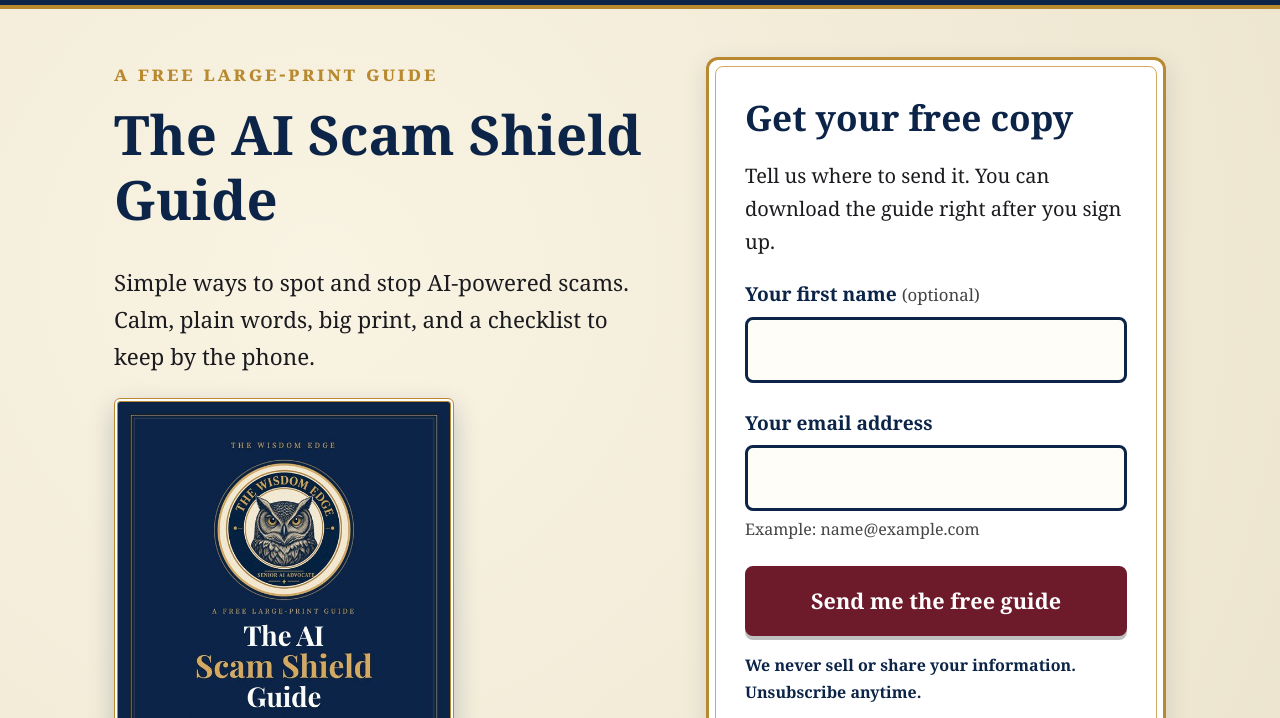
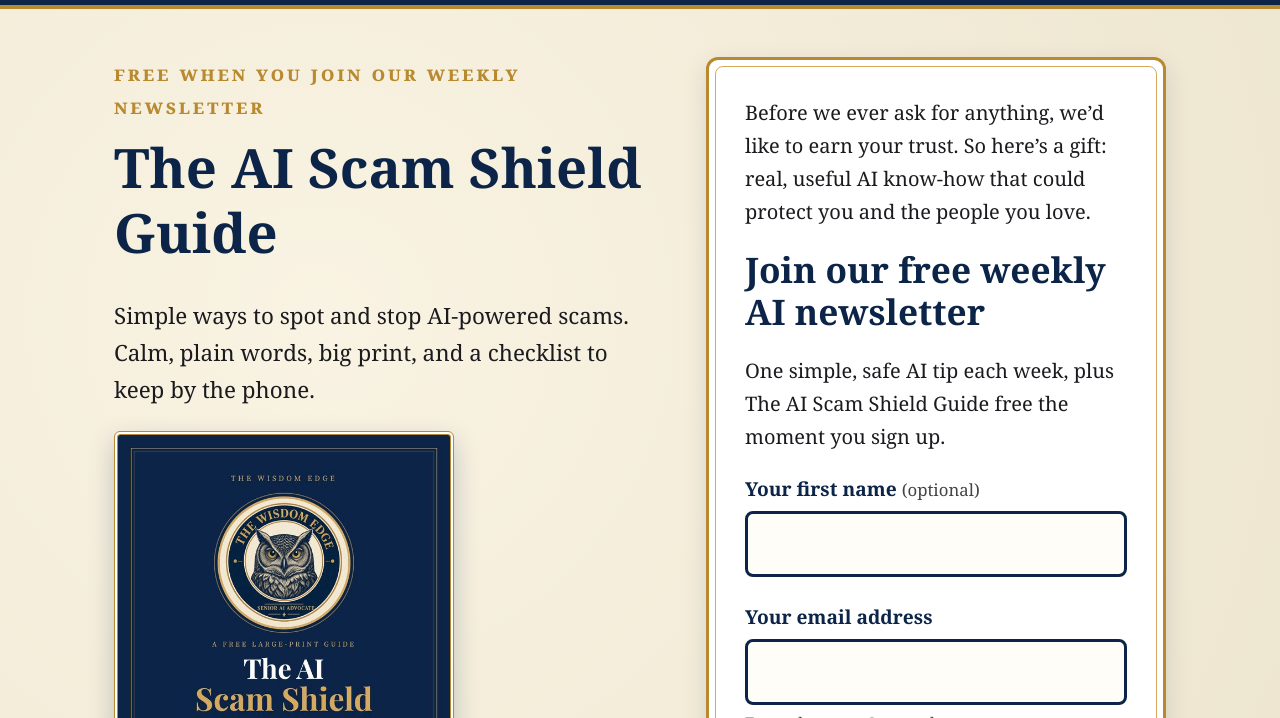
Before and after one commit to hippurkey/thewisdomedge, a plain HTML site: page scam-shield/index.html in a window 1280 px wide. Shown: the part 59-777 px from the top of the page. Drawn offline with Linux system fonts and the light colour scheme.

Commit message:
Clarify that the Scam Shield Guide comes with the weekly newsletter
The signup forms now lead with the newsletter and present the guide as
the free gift, using the approved wording on the home and landing pages.

```diff
--- a/scam-shield/index.html
+++ b/scam-shield/index.html
@@ -54,7 +54,7 @@ src="https://www.facebook.com/tr?id=1197254199399345&ev=PageView&noscript=1"
 <section class="hero ss-hero" id="top" aria-labelledby="ss-h">
   <div class="wrap ss-hero-in">
     <div class="ss-hero-text">
-      <p class="eyebrow">A free large-print guide</p>
+      <p class="eyebrow">Free when you join our weekly newsletter</p>
       <h1 id="ss-h">The AI Scam Shield Guide</h1>
       <p class="lead">Simple ways to spot and stop AI-powered scams. Calm, plain words, big print, and a checklist to keep by the phone.</p>
       <figure class="ss-cover">
@@ -63,8 +63,9 @@ src="https://www.facebook.com/tr?id=1197254199399345&ev=PageView&noscript=1"
     </div>
 
     <div class="card ss-form-card" id="signup" aria-labelledby="signup-h">
-      <h2 id="signup-h">Get your free copy</h2>
-      <p>Tell us where to send it. You can download the guide right after you sign up.</p>
+      <p>Before we ever ask for anything, we&rsquo;d like to earn your trust. So here&rsquo;s a gift: real, useful AI know-how that could protect you and the people you love.</p>
+      <h2 id="signup-h">Join our free weekly AI newsletter</h2>
+      <p>One simple, safe AI tip each week, plus The AI Scam Shield Guide free the moment you sign up.</p>
 
       <form id="signup-form" action="https://app.kit.com/forms/10195072/subscriptions" method="post" data-uid="cb7c9a6c5c" novalidate>
         <div class="field">
@@ -79,10 +80,9 @@ src="https://www.facebook.com/tr?id=1197254199399345&ev=PageView&noscript=1"
         <!-- Source tracking: filled in by the script below (see SCAM_SHIELD_TAG_ID). -->
         <input type="hidden" name="referrer" id="referrer" value="https://thewisdomedge.com/scam-shield/">
         <p class="error" id="form-error" role="alert" hidden></p>
-        <button class="btn btn-block" type="submit">Send me the free guide</button>
+        <button class="btn btn-block" type="submit">Sign me up and send my free guide</button>
         <p class="small ss-privacy">We never sell or share your information. Unsubscribe anytime.</p>
       </form>
-      <p class="small">We will also send you one short, friendly AI tip each week. You can stop them with one click.</p>
     </div>
   </div>
 </section>
@@ -202,7 +202,7 @@ src="https://www.facebook.com/tr?id=1197254199399345&ev=PageView&noscript=1"
     if (button) { button.disabled = true; button.textContent = 'Sending...'; }
 
     function resetButton() {
-      if (button) { button.disabled = false; button.textContent = 'Send me the free guide'; }
+      if (button) { button.disabled = false; button.textContent = 'Sign me up and send my free guide'; }
     }
 
     if (typeof fetch !== 'function') {
```
Also changed, not shown: index.html (+4 -3 lines).
